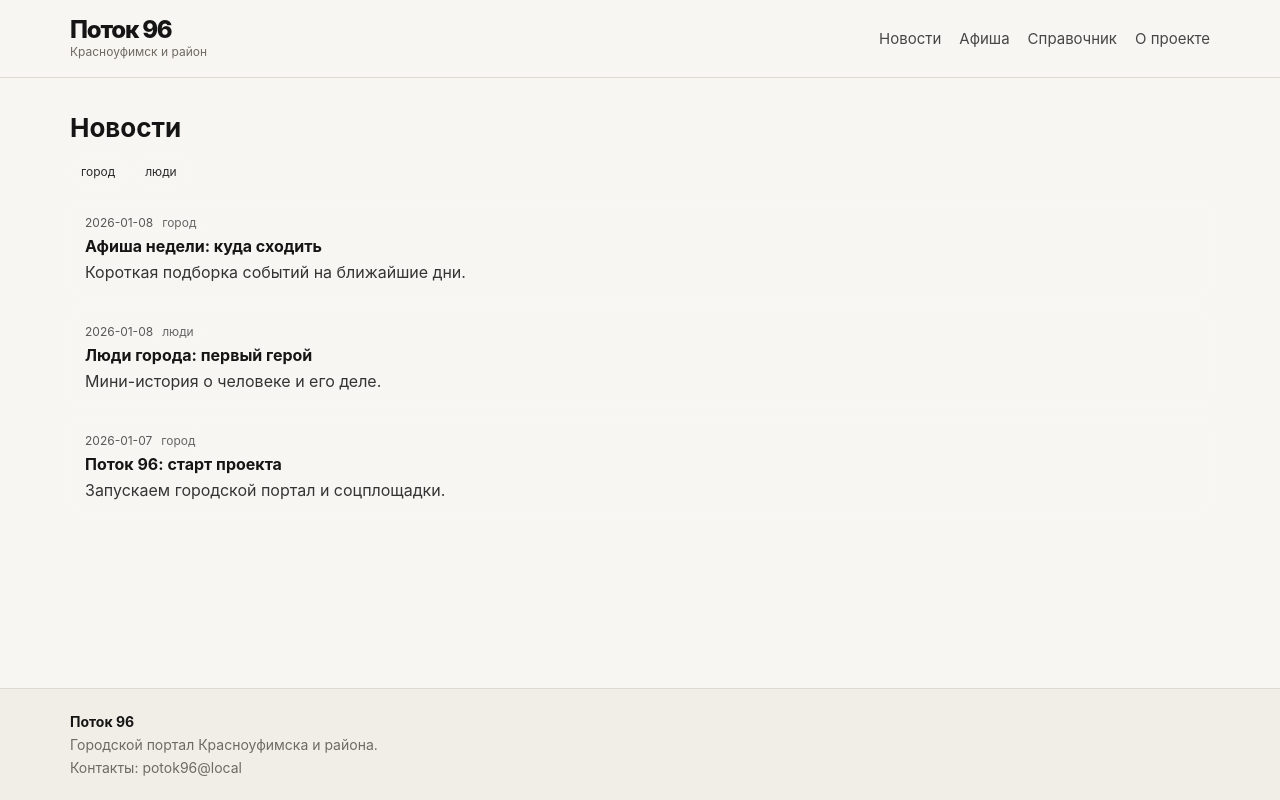
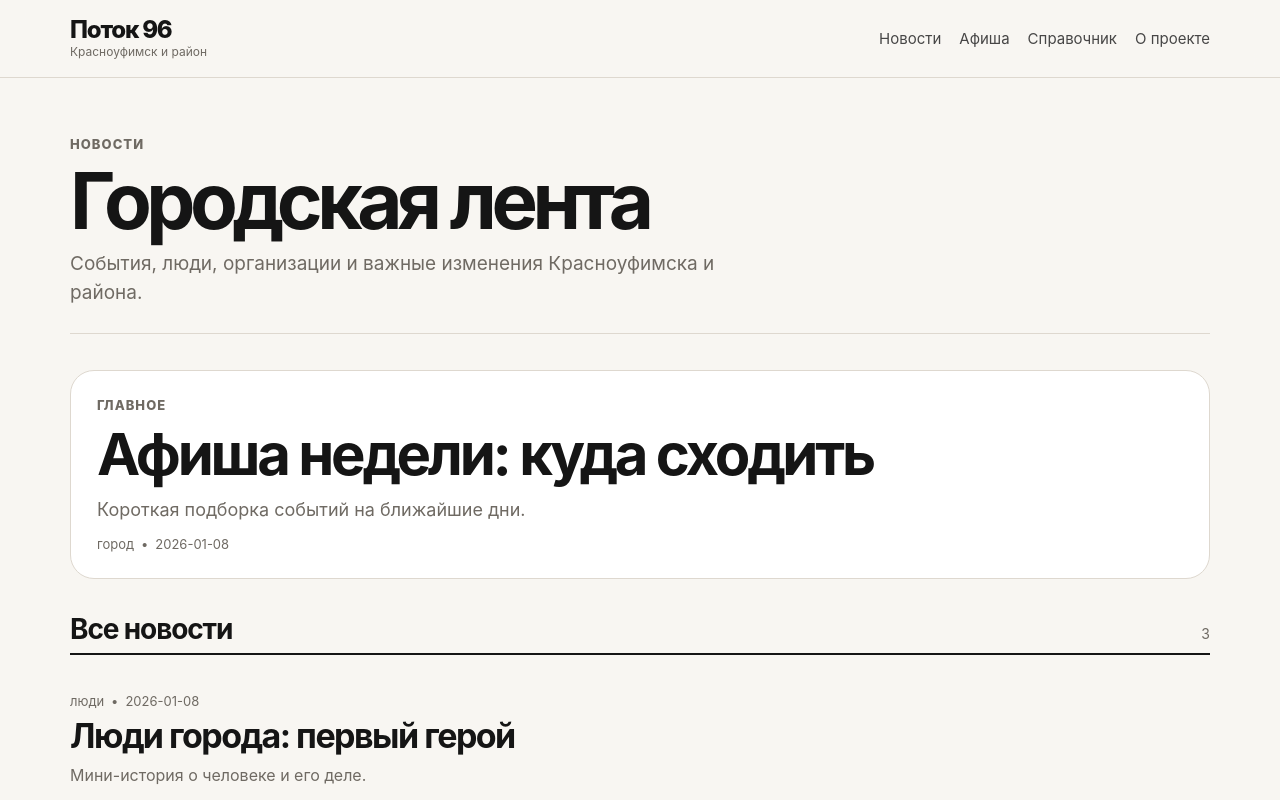
Before and after one commit to sapphire09z/potok96, a Next.js app: page /news in a window 1280 px wide. Shown: the top 800 px of the page. Built offline with nearby package versions, Linux system fonts and the light colour scheme.

Commit message:
style: improve news list page

```diff
--- a/src/app/news/news.module.css
+++ b/src/app/news/news.module.css
@@ -1,84 +1,159 @@
 .page {
     display: grid;
-    gap: 14px;
+    gap: 36px;
 }
 
-.title {
-    margin: 0;
-    font-size: 26px;
+.header {
+    display: grid;
+    gap: 12px;
+    padding: 24px 0 26px;
+    border-bottom: 1px solid var(--border);
 }
 
-.list {
+.kicker,
+.sectionLabel {
+    font-size: 13px;
+    font-weight: 800;
+    text-transform: uppercase;
+    letter-spacing: 0.08em;
+    color: var(--muted);
+}
+
+.header h1 {
+    margin: 0;
+    font-size: clamp(42px, 7vw, 78px);
+    line-height: 0.95;
+    letter-spacing: -0.07em;
+}
+
+.header p {
+    max-width: 680px;
+    margin: 0;
+    font-size: 19px;
+    line-height: 1.5;
+    color: var(--muted);
+}
+
+.featured {
     display: grid;
     gap: 12px;
+    padding: 26px;
+    background: var(--paper);
+    border: 1px solid var(--border);
+    border-radius: 24px;
 }
 
-.card {
-    border: 1px solid rgba(255, 255, 255, 0.12);
-    border-radius: 14px;
-    padding: 14px;
+.featuredLink {
     display: grid;
-    gap: 6px;
-    transition: transform 120ms ease, border-color 120ms ease;
+    gap: 12px;
+    color: inherit;
+    text-decoration: none;
 }
 
-.card:hover {
-    transform: translateY(-1px);
-    border-color: rgba(255, 255, 255, 0.22);
+.featuredLink h2 {
+    margin: 0;
+    max-width: 820px;
+    font-size: clamp(34px, 5vw, 58px);
+    line-height: 1.02;
+    letter-spacing: -0.055em;
+}
+
+.featuredLink p {
+    max-width: 720px;
+    margin: 0;
+    font-size: 18px;
+    line-height: 1.55;
+    color: var(--muted);
 }
 
 .meta {
-    font-size: 12px;
-    opacity: 0.7;
+    display: flex;
+    gap: 7px;
+    flex-wrap: wrap;
+    font-size: 13px;
+    color: var(--muted);
 }
 
-.link {
-    font-weight: 700;
-    text-decoration: none;
-    color: inherit;
+.listSection {
+    display: grid;
+    gap: 18px;
 }
 
-.link:hover {
-    text-decoration: underline;
-    text-underline-offset: 3px;
+.sectionHeader {
+    display: flex;
+    align-items: baseline;
+    justify-content: space-between;
+    gap: 16px;
+    padding-bottom: 10px;
+    border-bottom: 2px solid var(--text);
 }
 
-.summary {
-    opacity: 0.86;
+.sectionHeader h2 {
+    margin: 0;
+    font-size: 28px;
+    line-height: 1;
+    letter-spacing: -0.04em;
 }
 
-.empty {
-    opacity: 0.7;
+.sectionHeader span {
+    font-size: 14px;
+    color: var(--muted);
 }
-.categories {
+
+.newsList {
+    display: grid;
+}
+
+.newsItem {
+    display: block;
+    padding: 20px 0;
+    color: inherit;
+    text-decoration: none;
+    border-bottom: 1px solid var(--soft-border);
+}
+
+.newsItem:hover h3 {
+    text-decoration: underline;
+    text-underline-offset: 4px;
+}
+
+.newsText {
+    display: grid;
+    gap: 8px;
+    max-width: 820px;
+}
+
+.newsMeta {
+    display: flex;
+    gap: 7px;
+    flex-wrap: wrap;
+    font-size: 13px;
+    color: var(--muted);
+}
+
+.newsText h3 {
+    margin: 0;
+    font-size: clamp(24px, 3vw, 34px);
+    line-height: 1.1;
+    letter-spacing: -0.045em;
+}
+
+.newsText p {
+    margin: 0;
+    max-width: 700px;
+    font-size: 16px;
+    line-height: 1.5;
+    color: var(--muted);
+}
+
+.tags {
     display: flex;
     gap: 8px;
     flex-wrap: wrap;
-    max-width: 720px;
+    margin-top: 4px;
 }
 
-.cat {
-    font-size: 12px;
-    opacity: 0.9;
-    border: 1px solid rgba(255, 255, 255, 0.12);
-    border-radius: 999px;
-    padding: 6px 10px;
-    text-decoration: none;
-    color: inherit;
-    transition: border-color 120ms ease, transform 120ms ease;
+.tags span {
+    font-size: 13px;
+    color: var(--muted);
 }
-
-.cat:hover {
-    transform: translateY(-1px);
-    border-color: rgba(255, 255, 255, 0.22);
-}
-
-.catPill {
-    font-size: 12px;
-    opacity: 0.9;
-    border: 1px solid rgba(255, 255, 255, 0.12);
-    border-radius: 999px;
-    padding: 4px 8px;
-    text-decoration: none;
-    color: inherit;
-}
--- a/src/app/news/page.js
+++ b/src/app/news/page.js
@@ -1,63 +1,83 @@
 import Link from "next/link";
+
 import { getAllNews } from "@/lib/news";
+
 import styles from "./news.module.css";
 
-export const metadata = {
-    title: "Новости — Поток 96",
-    description: "Городские новости Красноуфимска и района.",
-};
-
-export default async function NewsListPage() {
+export default async function NewsPage() {
     const news = await getAllNews();
 
-    const categories = Array.from(
-        new Set(news.map((n) => n.category ?? "город"))
-    ).sort((a, b) => a.localeCompare(b, "ru"));
+    const publishedNews = news
+        .filter((post) => post.status === "published")
+        .sort((a, b) => new Date(b.date) - new Date(a.date));
+
+    const mainPost = publishedNews[0];
+    const otherPosts = publishedNews.slice(1);
 
     return (
         <div className={styles.page}>
-            <h1 className={styles.title}>Новости</h1>
+            <header className={styles.header}>
+                <div className={styles.kicker}>Новости</div>
+                <h1>Городская лента</h1>
+                <p>
+                    События, люди, организации и важные изменения Красноуфимска и района.
+                </p>
+            </header>
 
-            {/* Рубрики */}
-            <div className={styles.categories}>
-                {categories.map((c) => (
-                    <Link
-                        key={c}
-                        href={`/news/category/${encodeURIComponent(c)}`}
-                        className={styles.cat}
-                    >
-                        {c}
+            {mainPost && (
+                <section className={styles.featured}>
+                    <div className={styles.sectionLabel}>Главное</div>
+
+                    <Link href={`/news/${mainPost.slug}`} className={styles.featuredLink}>
+                        <h2>{mainPost.title}</h2>
+
+                        {mainPost.summary && <p>{mainPost.summary}</p>}
+
+                        <div className={styles.meta}>
+                            <span>{mainPost.category}</span>
+                            <span>•</span>
+                            <span>{mainPost.date}</span>
+                        </div>
                     </Link>
-                ))}
-            </div>
+                </section>
+            )}
 
-            <div className={styles.list}>
-                {news.map((n) => (
-                    <article key={n.slug} className={styles.card}>
-                        <div className={styles.meta}>
-                            <span>{n.date}</span>
-                            {n.category && (
-                                <Link
-                                    href={`/news/category/${encodeURIComponent(n.category)}`}
-                                    className={styles.catPill}
-                                >
-                                    {n.category}
-                                </Link>
-                            )}
-                        </div>
+            <section className={styles.listSection}>
+                <div className={styles.sectionHeader}>
+                    <h2>Все новости</h2>
+                    <span>{publishedNews.length}</span>
+                </div>
 
-                        <Link href={`/news/${n.slug}`} className={styles.link}>
-                            {n.title}
+                <div className={styles.newsList}>
+                    {otherPosts.map((post) => (
+                        <Link
+                            key={post.slug}
+                            href={`/news/${post.slug}`}
+                            className={styles.newsItem}
+                        >
+                            <div className={styles.newsText}>
+                                <div className={styles.newsMeta}>
+                                    <span>{post.category}</span>
+                                    <span>•</span>
+                                    <span>{post.date}</span>
+                                </div>
+
+                                <h3>{post.title}</h3>
+
+                                {post.summary && <p>{post.summary}</p>}
+
+                                {post.tags?.length > 0 && (
+                                    <div className={styles.tags}>
+                                        {post.tags.slice(0, 4).map((tag) => (
+                                            <span key={tag}>#{tag}</span>
+                                        ))}
+                                    </div>
+                                )}
+                            </div>
                         </Link>
-
-                        <div className={styles.summary}>{n.summary}</div>
-                    </article>
-                ))}
-            </div>
-
-            {news.length === 0 && (
-                <div className={styles.empty}>Пока нет опубликованных новостей.</div>
-            )}
+                    ))}
+                </div>
+            </section>
         </div>
     );
 }
```
